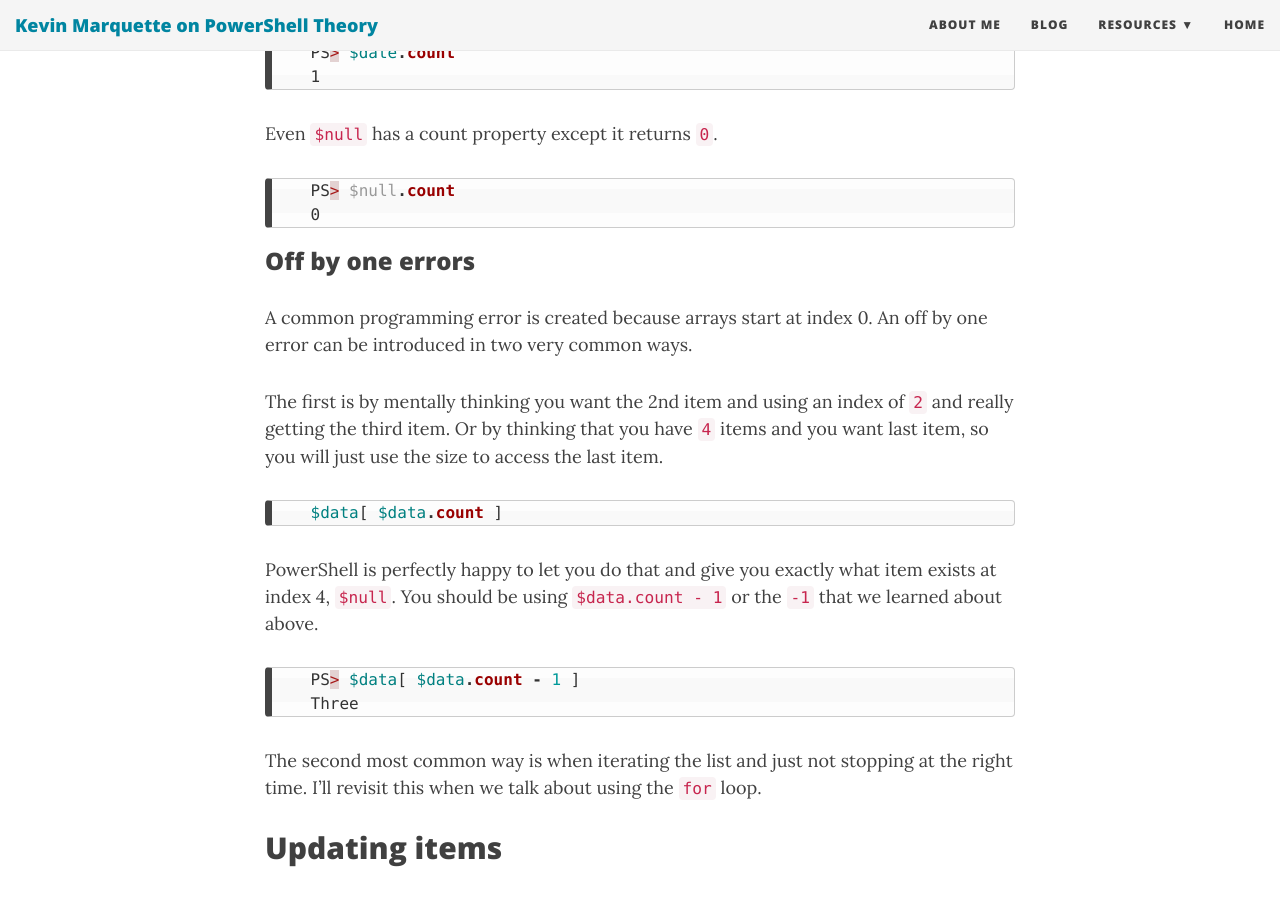
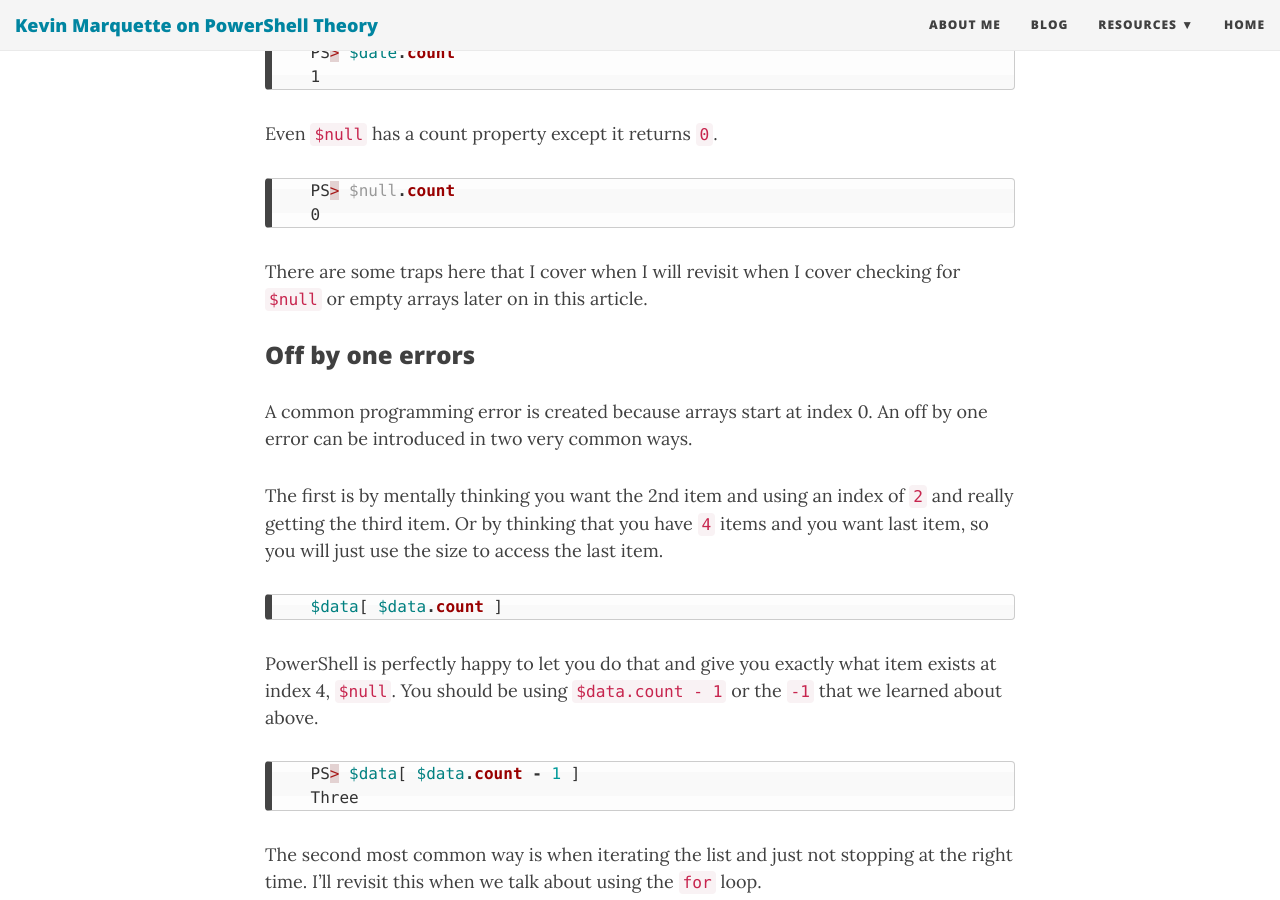
Before and after one commit to KevinMarquette/kevinmarquette.github.io, a Jekyll site: the page built from _posts/2018-10-15-Powershell-arrays-Everything-you-wanted-to-know.md, in a window 1280 px wide and 900 px high, scrolled down 6686 px. Built offline with Jekyll 4.4.1, drawn with Linux system fonts in a browser that asks for light colours; nearby versions of some CDN libraries; some of the changed text lies outside the part shown.

Commit message:
Wording around .count

````diff
--- a/_posts/2018-10-15-Powershell-arrays-Everything-you-wanted-to-know.md
+++ b/_posts/2018-10-15-Powershell-arrays-Everything-you-wanted-to-know.md
@@ -199,6 +199,7 @@
     0
 ```
 
+There are some traps here that I cover when I will revisit when I cover checking for `$null` or empty arrays later on in this article.
 
 ### Off by one errors
 
@@ -680,6 +681,15 @@
     }
 ```
 
+To fully play it safe, check for `$null`, then check the count.
+
+``` posh
+    if ( $null -ne $array -and @($array).count -ge 1 )
+    {
+        'Array is not empty'
+    }
+```
+
 ## All -eq
 
 I recently saw someone ask [how to verify that every value in an array matches a given value](https://www.reddit.com/r/PowerShell/comments/9mzo09/if_statement_multiple_variables_but_1_condition). Reddit user /u/bis had this clever [solution](https://www.reddit.com/r/PowerShell/comments/9mzo09/if_statement_multiple_variables_but_1_condition/e7iizca) that checks for any incorrect values and then flips the result.
````
